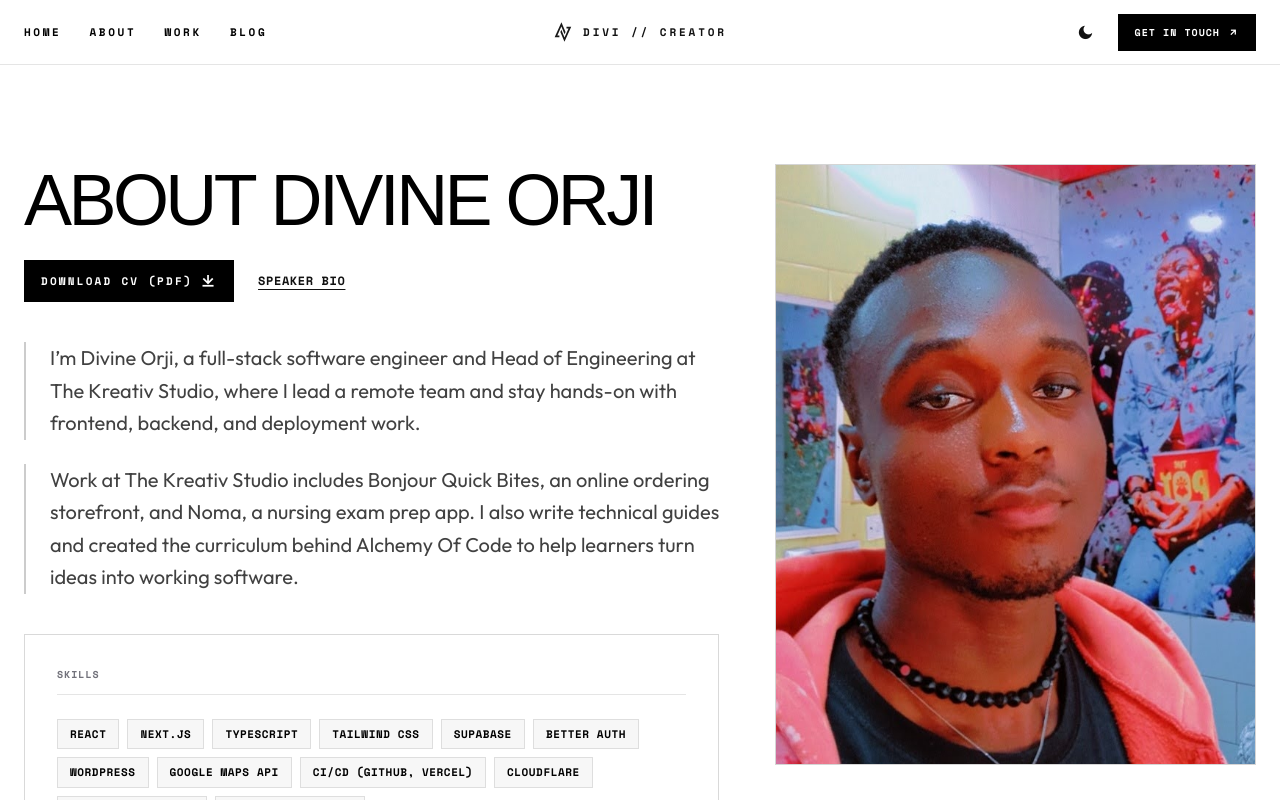
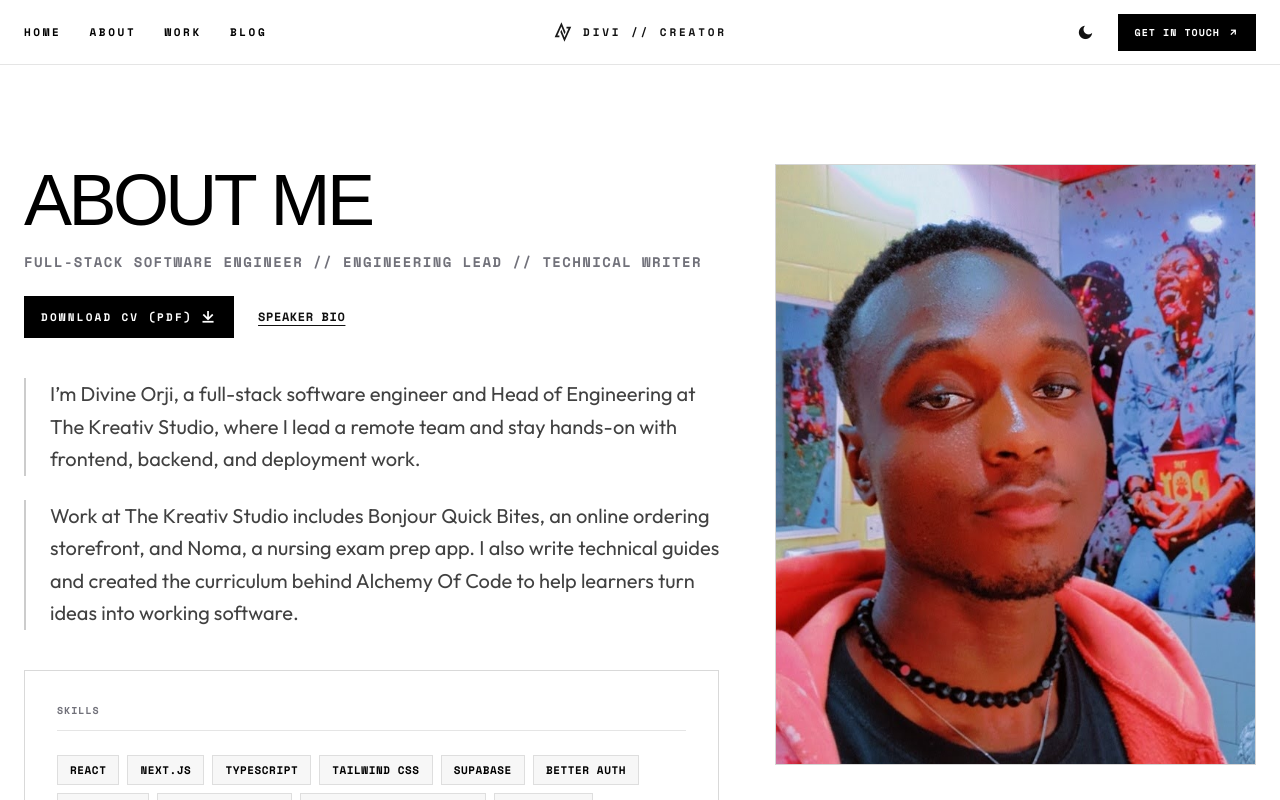
Before and after one commit to dpkreativ/dpkreativ, a Next.js app: page /about in a window 1280 px wide. Shown: the top 800 px of the page. Built offline with nearby package versions, Linux system fonts and the light colour scheme; a web font is replaced by a local one.

Commit message:
Use 'Contact Me' and 'About Me' headings, restore role kicker

```diff
--- a/src/app/about/about-client.tsx
+++ b/src/app/about/about-client.tsx
@@ -7,6 +7,7 @@ import {
   experience,
   languages,
   portraits,
+  roleKicker,
   skills,
 } from "@/assets/data";
 import content from "@/data/content.json";
@@ -61,8 +62,15 @@ export default function About() {
               as="h1"
               className="font-display text-4xl sm:text-6xl md:text-7xl uppercase tracking-tighter leading-[0.88] text-black dark:text-white"
             >
-              About Divine Orji
+              About Me
             </SplitHeading>
+
+            <RevealText
+              as="p"
+              className="about-kicker font-mono text-xs md:text-sm text-zinc-500 dark:text-zinc-400 font-bold uppercase tracking-widest"
+            >
+              {roleKicker}
+            </RevealText>
 
             <div className="flex flex-wrap items-center gap-x-6 gap-y-3 pt-2">
               <FloatingDownloadLink
--- a/src/app/contact/contact-client.tsx
+++ b/src/app/contact/contact-client.tsx
@@ -35,7 +35,7 @@ export default function ContactClient() {
             as="h1"
             className="font-display text-4xl sm:text-6xl md:text-7xl uppercase tracking-tighter leading-[0.88] text-black dark:text-white"
           >
-            Contact
+            Contact Me
           </SplitHeading>
         </header>
 
```
